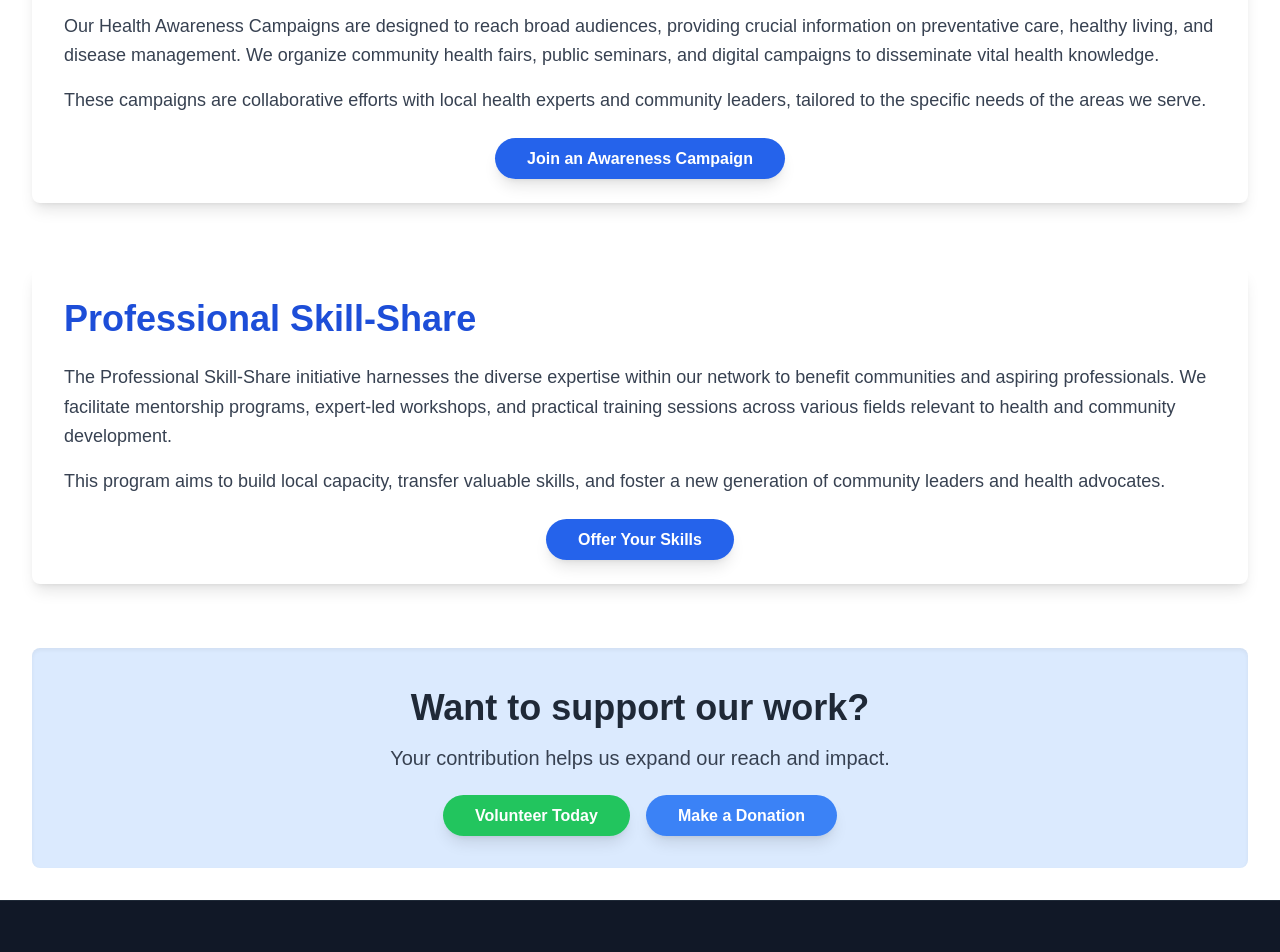
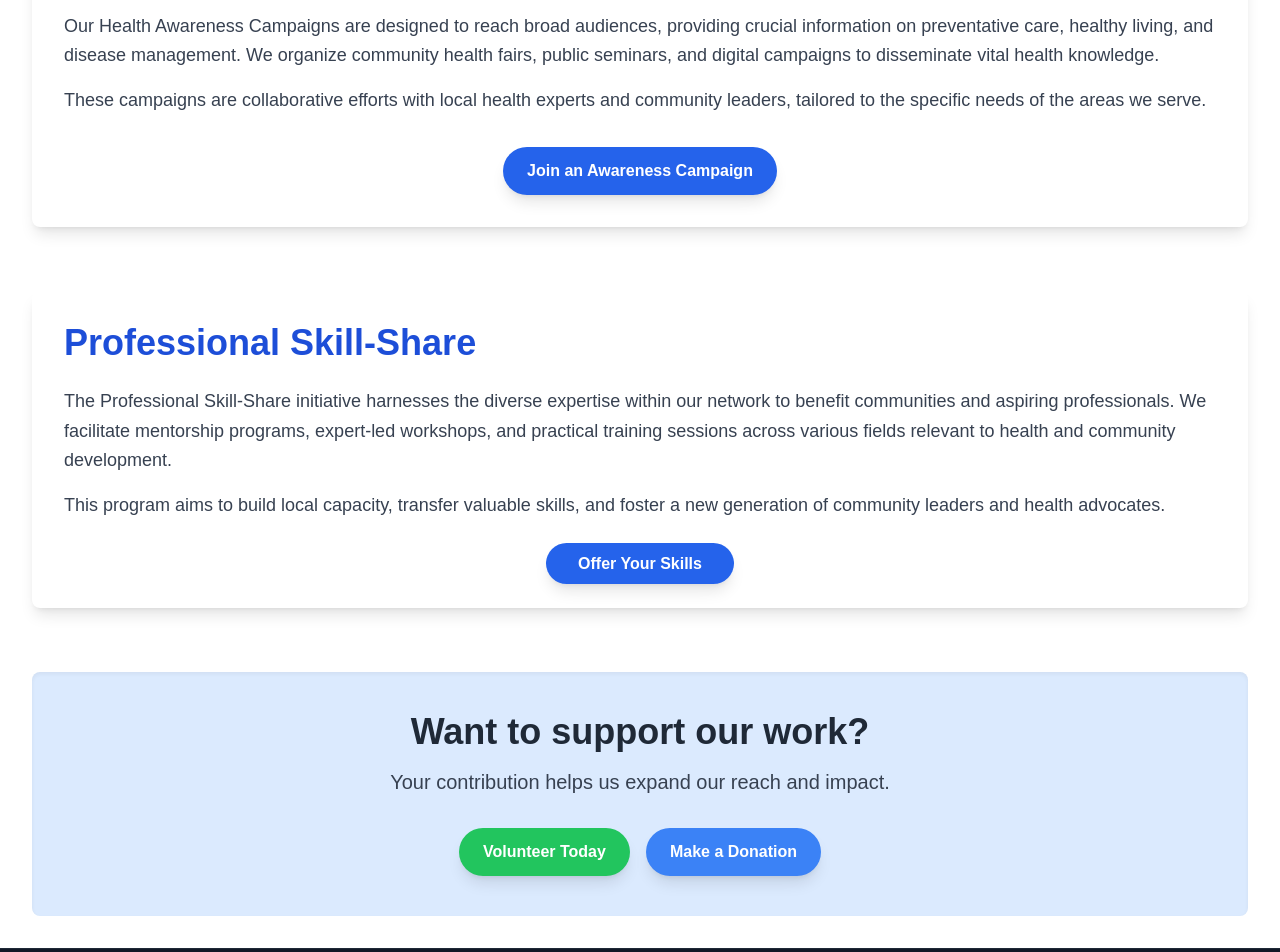
Before and after one commit to mohatech008/Ademsawebapp, a React (Vite) app: page /programs in a window 1280 px wide. Shown: the part 1980-2932 px from the top of the page. Built offline with nearby package versions, Linux system fonts and the light colour scheme; no server answers.

Commit message:
Fixed clamping button on programs section

```diff
--- a/src/Pages/ProgramsPage.jsx
+++ b/src/Pages/ProgramsPage.jsx
@@ -134,11 +134,26 @@ function ProgramsPage() {
         <p className="text-lg text-gray-700 leading-relaxed">
           These campaigns are collaborative efforts with local health experts and community leaders, tailored to the specific needs of the areas we serve.
         </p>
-        <div className="text-center mt-8">
-          <Link to="/volunteer" className="bg-blue-600 hover:bg-blue-700 text-white font-bold py-3 px-8 rounded-full shadow-lg transition duration-300 ease-in-out transform hover:scale-105">
+       <div className="text-center mt-8 px-4">
+  <Link
+    to="/volunteer"
+    className="
+      inline-block
+      w-full sm:w-auto
+      bg-blue-600 hover:bg-blue-700
+      text-white font-bold
+      py-3 px-6
+      rounded-full shadow-lg
+      transition duration-300 ease-in-out
+      transform hover:scale-105
+      text-sm sm:text-base
+      whitespace-normal
+    "
+  >
     Join an Awareness Campaign
   </Link>
 </div>
+
       </section>
 
       <section id="skill-share" className="mb-16 bg-white p-8 rounded-lg shadow-lg">
@@ -157,15 +172,51 @@ function ProgramsPage() {
       </section>
 
      {/* Call to action */}
-      <div className="text-center py-10 bg-blue-100 rounded-lg shadow-inner">
-        <h2 className="text-4xl font-bold text-gray-800 mb-4">Want to support our work?</h2>
-        <p className="text-xl text-gray-700 mb-8">Your contribution helps us expand our reach and impact.</p>
-        <Link to="/volunteer" className="bg-green-500 hover:bg-green-600 text-white font-bold py-3 px-8 rounded-full shadow-lg transition duration-300 ease-in-out transform hover:scale-105 mr-4">
+<div className="text-center py-10 bg-blue-100 rounded-lg shadow-inner px-4">
+  <h2 className="text-4xl font-bold text-gray-800 mb-4">
+    Want to support our work?
+  </h2>
+
+  <p className="text-xl text-gray-700 mb-8">
+    Your contribution helps us expand our reach and impact.
+  </p>
+
+  {/* Buttons */}
+  <div className="flex flex-col sm:flex-row justify-center gap-4">
+    <Link
+      to="/volunteer"
+      className="
+        bg-green-500 hover:bg-green-600
+        text-white font-bold
+        py-3 px-6
+        rounded-full shadow-lg
+        transition duration-300 ease-in-out
+        transform hover:scale-105
+        w-full sm:w-auto
+        text-sm sm:text-base
+      "
+    >
       Volunteer Today
     </Link>
-        <a href="https://example.com/donate" target="_blank" rel="noopener noreferrer" className="bg-blue-500 hover:bg-blue-600 text-white font-bold py-3 px-8 rounded-full shadow-lg transition duration-300 ease-in-out transform hover:scale-105">
+
+    <a
+      href="https://example.com/donate"
+      target="_blank"
+      rel="noopener noreferrer"
+      className="
+        bg-blue-500 hover:bg-blue-600
+        text-white font-bold
+        py-3 px-6
+        rounded-full shadow-lg
+        transition duration-300 ease-in-out
+        transform hover:scale-105
+        w-full sm:w-auto
+        text-sm sm:text-base
+      "
+    >
       Make a Donation
     </a>
+  </div>
 </div>
 
     </div>
```
Lines whose indentation alone changed are shown as unchanged.
